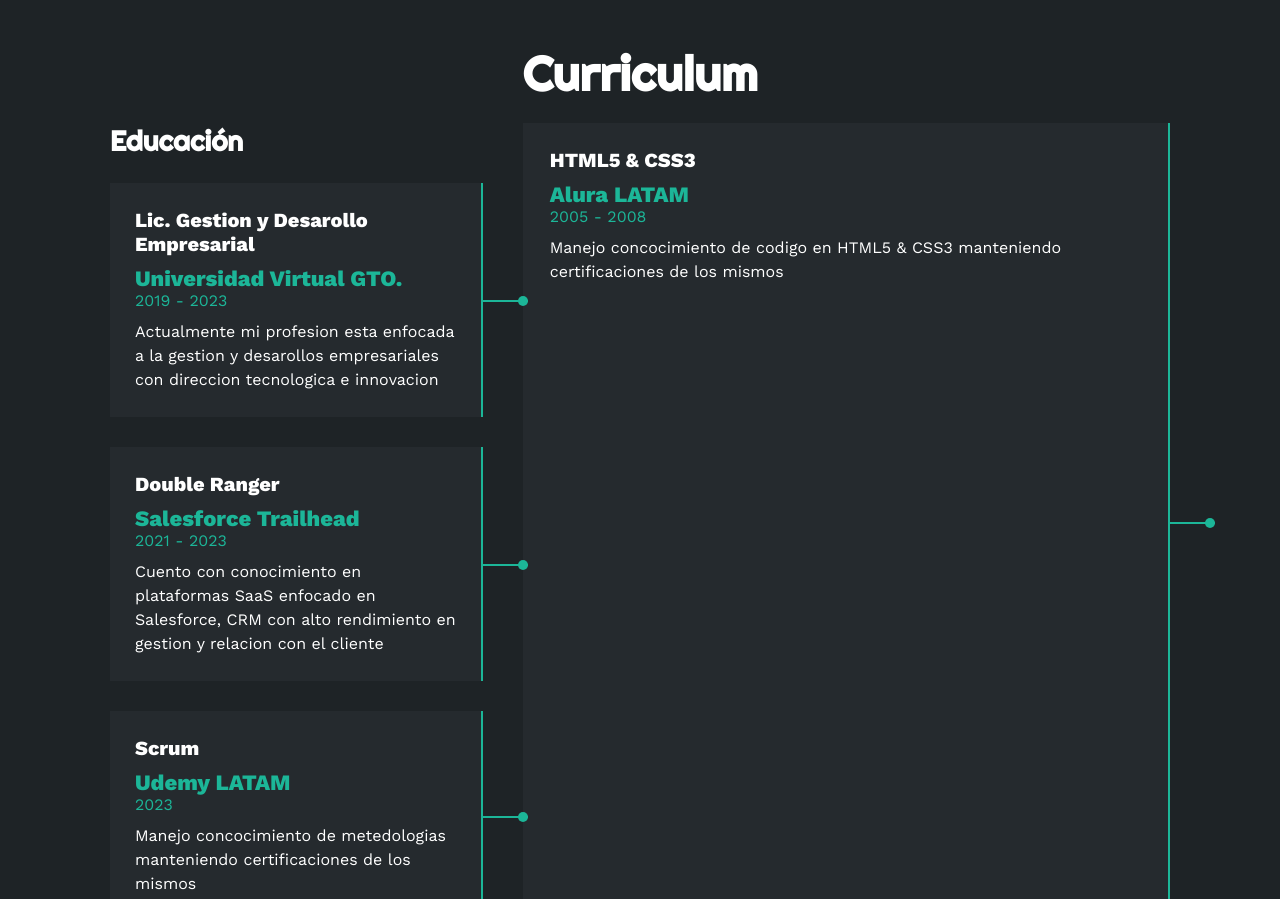
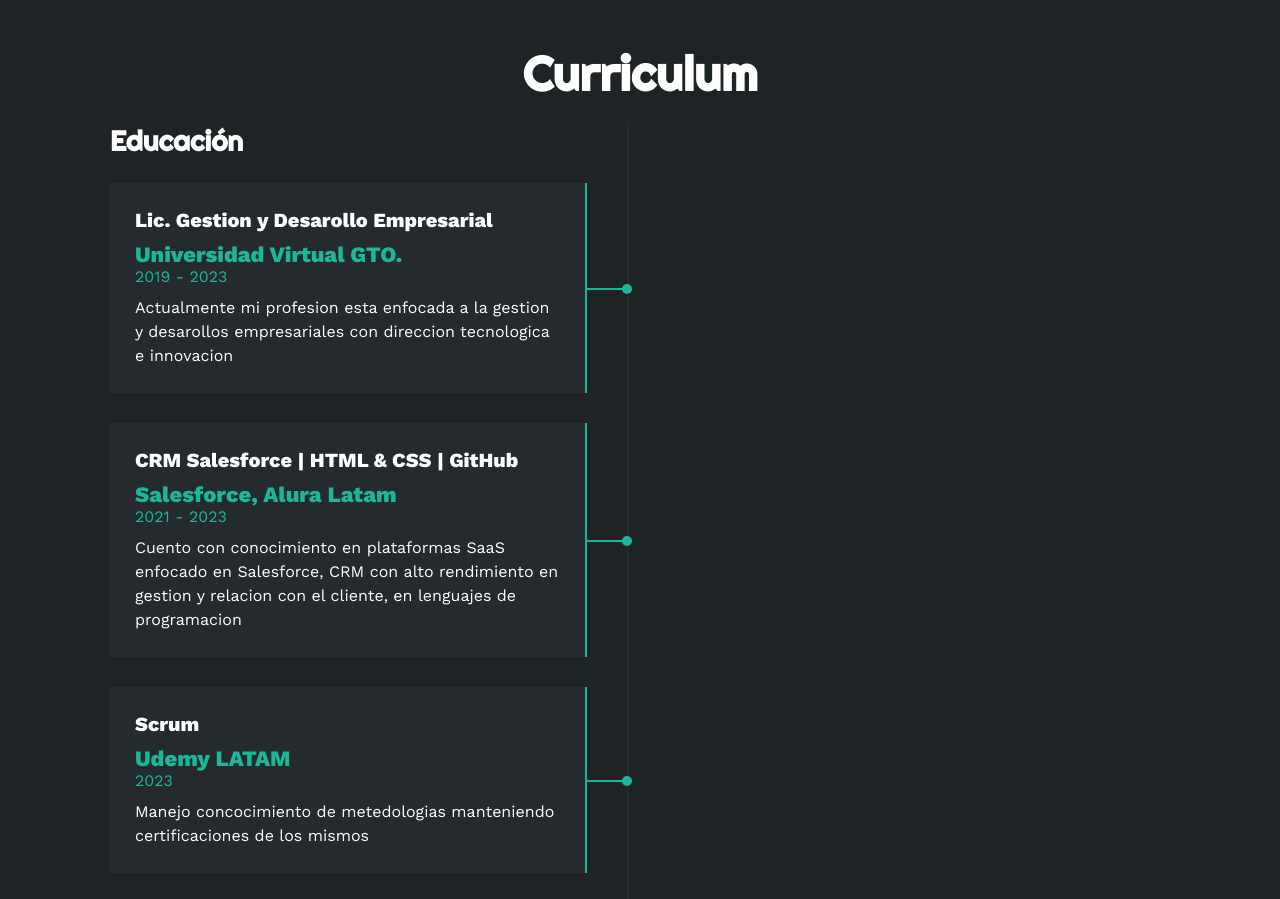
Before and after one commit to GenaroSegu/CV, a plain HTML site: page index.html in a window 1280 px wide. Shown: the part 2100-2999 px from the top of the page. Drawn offline with nearby package versions, Linux system fonts and the light colour scheme; files whose address does not match are found by name.

Commit message:
Update index.html

```diff
--- a/index.html
+++ b/index.html
@@ -238,10 +238,11 @@
                         </div>
                     </div>
                     <div class="item izq">
-                        <h4>Double Ranger</h4>
-                        <span class="casa">Salesforce Trailhead</span>
+                        <h4>CRM Salesforce | HTML & CSS | GitHub</h4>
+                        <span class="casa">Salesforce, Alura Latam </span>
                         <span class="fecha">2021 - 2023</span>
-                        <p>Cuento con conocimiento en plataformas SaaS enfocado en Salesforce, CRM con alto rendimiento en gestion y relacion con el cliente</p>
+                        <p>Cuento con conocimiento en plataformas SaaS enfocado en Salesforce, CRM
+                            con alto rendimiento en gestion y relacion con el cliente, en lenguajes de programacion </p>
                         <div class="conectori">
                             <div class="circuloi"></div>
                         </div>
@@ -255,17 +256,6 @@
                             <div class="circuloi"></div>
                         </div>
                     </div>
-                </div>
-                 <div class="item izq">
-                        <h4>HTML5 & CSS3</h4>
-                        <span class="casa">Alura LATAM</span>
-                        <span class="fecha">2005 - 2008</span>
-                        <p>Manejo concocimiento de codigo en HTML5 & CSS3 manteniendo certificaciones de los mismos</p>
-                        <div class="conectori">
-                            <div class="circuloi"></div>
-                        </div>
-                    </div>
-                </div>
 
                 <div class="col derecha">
                     <h3>Experiencia de trabajo</h3>
```
